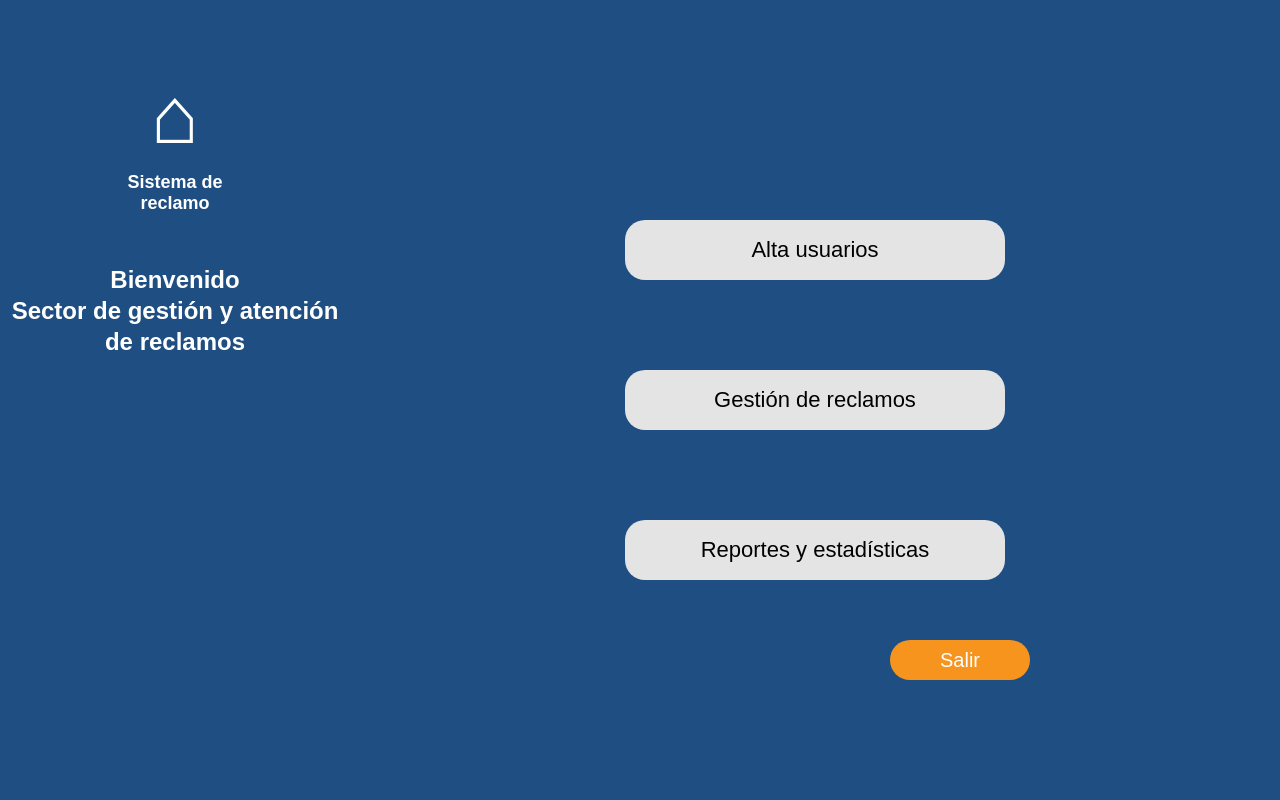
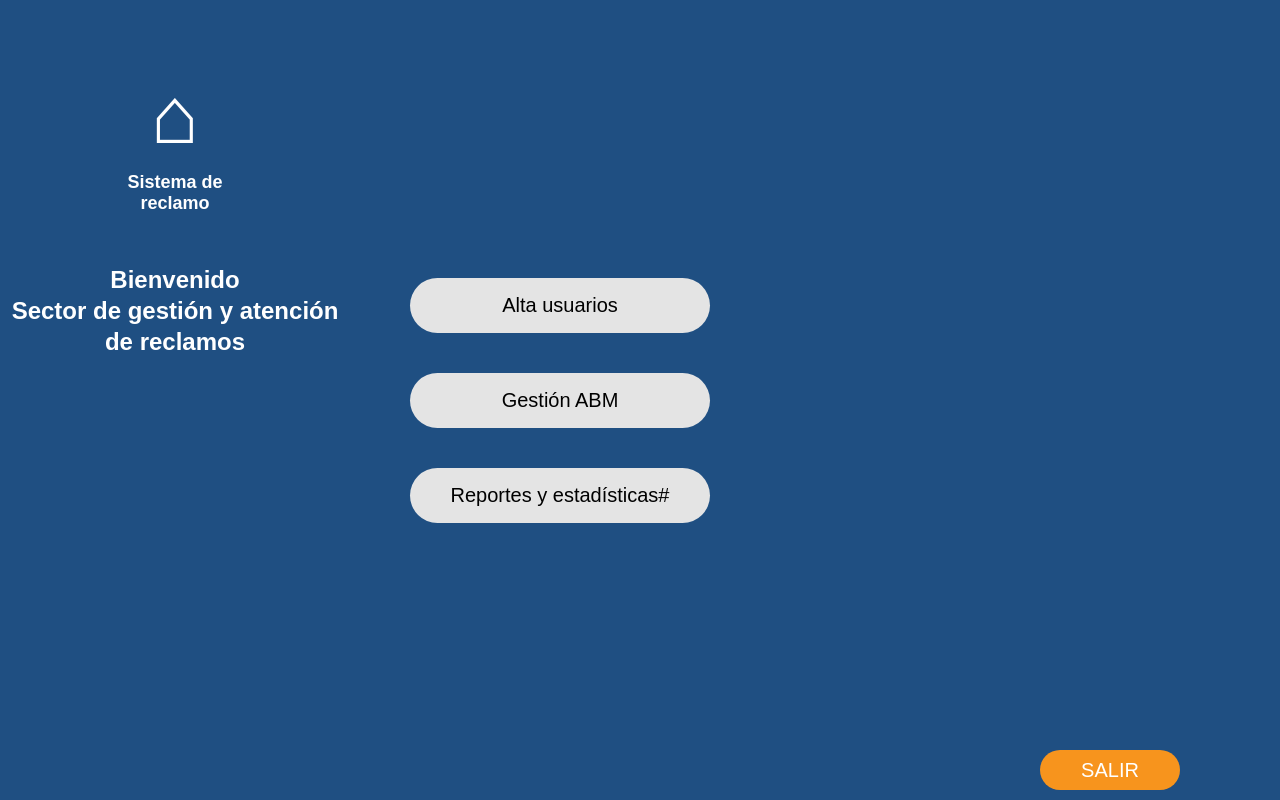
Before and after one commit to Ana2026O/sistema-reclamos, a Django app: page /menu-admin/ in a window 1280 px wide. Run offline with Django 5.2, Linux system fonts and the light colour scheme.

Commit message:
navegacion menu y reporte2

```diff
--- a/reclamos/templates/reclamos/menu_admin.html
+++ b/reclamos/templates/reclamos/menu_admin.html
@@ -72,46 +72,36 @@ body{
 /* PANEL CENTRAL */
 
 .menu{
-
-    margin-left:350px;
-
+    margin-left:350px;   /* mantiene espacio para el panel lateral */
     height:100vh;
-
     display:flex;
-
     flex-direction:column;
-
     justify-content:center;
-
-    align-items:center;
-
-    gap:90px;
+    align-items:flex-start; /* alinea los botones al inicio en vez de al centro */
+    gap:40px;              /* menos separación para que no queden tan lejos */
+    padding-left:60px;     /* agrega un poco de espacio desde el lateral */
 }
 
 .boton{
-
-    width:380px;
-
-    height:60px;
-
+    width:300px;   /* más angosto para que no se vean tan grandes */
+    height:55px;
     border:none;
-
-    border-radius:20px;
-
+    border-radius:100px;
     background:#e4e4e4;
-
-    font-size:22px;
-
+    font-size:20px;
     cursor:pointer;
 }
+
+
+
 
 .salir{
 
     position:absolute;
 
-    right:250px;
+    right:100px;
 
-    bottom:120px;
+    bottom: 10px;
 
     width:140px;
 
@@ -119,7 +109,7 @@ body{
 
     border:none;
 
-    border-radius:20px;
+    border-radius:100px;
 
     background:#f7941d;
 
@@ -128,6 +118,9 @@ body{
     font-size:20px;
 
     cursor:pointer;
+
+
+
 }
 
 </style>
@@ -155,23 +148,35 @@ body{
 
 <div class="menu">
 
-    <button class="boton">
+    <button class="boton" onclick="window.location.href='{% url 'alta_usuario' %}'">
         Alta usuarios
     </button>
 
-    <button class="boton">
-        Gestión de reclamos
+    <button class="boton" onclick="window.location.href='{% url 'panel_control' %}'">
+        Gestión ABM
     </button>
 
-    <button class="boton">
-        Reportes y estadísticas
-    </button>
+
+
+     <button class="boton" onclick="window.location.href='{% url 'reportes' %}'">
+      Reportes y estadísticas#
+   </button>
+
+
 
 </div>
 
-<button class="salir">
-    Salir
+<button class="salir" onclick="window.location.href='{% url 'inicio' %}'">
+    SALIR
 </button>
+
+
+
+
+
+</div>
+
+
 
 </body>
 </html>
--- a/reclamos/urls.py
+++ b/reclamos/urls.py
@@ -15,11 +15,16 @@ urlpatterns = [
 
     path('menu-admin/', views.menu_admin, name='menu_admin'),
 
-    path('alta-usuario/', views.alta_usuario, name='alta_usuario'),
+   #path('alta-usuario/', views.alta_usuario, name='alta_usuario'),
 
-    path('panel/', views.panel_control, name='panel_control'),
+  # path('panel/', views.panel_control, name='panel_control'),
 
     path('detalle/<int:reclamo_id>/', views.detalle_reclamo, name='detalle_reclamo'),
 
-    path('pdf/<int:reclamo_id>/', views.descargar_pdf, name='descargar_pdf'),  # ✅ nueva ruta
+    path('pdf/<int:reclamo_id>/', views.descargar_pdf, name='descargar_pdf'),
+
+
+    path('alta_usuario/', views.alta_usuario, name='alta_usuario'),
+    path('panel_control/', views.panel_control, name='panel_control'),
+    path('reportes/', views.reportes, name='reportes'),
 ]
--- a/reclamos/views.py
+++ b/reclamos/views.py
@@ -1,182 +1,78 @@
 from django.shortcuts import render, redirect, get_object_or_404
 from django.http import HttpResponse
-from .forms import ReclamoForm
-from .models import Reclamo
+from django.contrib.auth import authenticate, login
+from django.contrib.auth.models import User
+from django import forms
 from reportlab.pdfgen import canvas
 from reportlab.lib.pagesizes import A4
 from reportlab.lib.units import cm
-from django.contrib.auth import authenticate, login   # ✅ IMPORTANTE
-from django.shortcuts import render, redirect
+
+from .forms import ReclamoForm, UsuarioForm
+from .models import Reclamo
 
 
-
-
+# ---------------- INICIO ----------------
 def inicio(request):
     return render(request, 'reclamos/inicio.html')
 
 
-def registrar_reclamo(request):
-
-    if request.method == 'POST':
-
-        form = ReclamoForm(request.POST)
-
-        if form.is_valid():
-
-            print("FORMULARIO VALIDO")
-
-            reclamo = form.save(commit=False)
-
-            from django.contrib.auth.models import User
-            from .models import Estado, Prioridad
-
-            reclamo.usuario = User.objects.first()
-
-            reclamo.estado = Estado.objects.get(
-                nombre='Nuevo'
-            )
-
-            reclamo.prioridad = Prioridad.objects.get(
-                nombre='Media'
-            )
-
-            reclamo.save()
-
-            return redirect('confirmacion_reclamo', reclamo_id=reclamo.id)
-
-        else:
-
-            print("ERRORES DEL FORMULARIO:")
-            print(form.errors)
-
-    else:
-
-        form = ReclamoForm()
-
-    return render(
-        request,
-        'reclamos/registrar_reclamo.html',
-        {'form': form}
-    )
-
-
-def confirmacion_reclamo(request, reclamo_id):
-    reclamo = get_object_or_404(Reclamo, id=reclamo_id)
-    return render(
-        request,
-        'reclamos/confirmacion_reclamo.html',
-        {'reclamo': reclamo}
-    )
-
-
-def consulta_reclamo(request):
-    return render(
-        request,
-        'reclamos/consulta_reclamo.html'
-    )
-
-
-def login_admin(request):
-    return render(
-        request,
-        'reclamos/login.html'
-    )
-
-
-def menu_admin(request):
-    return render(
-        request,
-        'reclamos/menu_admin.html'
-    )
-
-
-def alta_usuario(request):
-    return render(
-        request,
-        'reclamos/alta_usuario.html'
-    )
-
-
-def panel_control(request):
-
-    reclamos = Reclamo.objects.all()
-
-    context = {
-        'reclamos': reclamos,
-        'total': reclamos.count(),
-        'pendientes': reclamos.filter(estado__nombre='Pendiente').count(),
-        'proceso': reclamos.filter(estado__nombre='En Proceso').count(),
-        'resueltos': reclamos.filter(estado__nombre='Resuelto').count(),
-    }
-
-    return render(
-        request,
-        'reclamos/panel_control.html',
-        context
-    )
-
-
-# ✅ Vista corregida para detalle de reclamo
-def detalle_reclamo(request, reclamo_id):
-    reclamo = get_object_or_404(Reclamo, id=reclamo_id)
-    return render(
-        request,
-        'reclamos/detalle_reclamo.html',
-        {'reclamo': reclamo}
-    )
-
-def inicio(request):
-    return render(request, 'reclamos/inicio.html')
-
+# ---------------- RECLAMOS ----------------
 def registrar_reclamo(request):
     if request.method == 'POST':
         form = ReclamoForm(request.POST)
         if form.is_valid():
             print("FORMULARIO VALIDO")
             reclamo = form.save(commit=False)
-
-            from django.contrib.auth.models import User
             from .models import Estado, Prioridad
-
             reclamo.usuario = User.objects.first()
             reclamo.estado = Estado.objects.get(nombre='Nuevo')
             reclamo.prioridad = Prioridad.objects.get(nombre='Media')
-
             reclamo.save()
             return redirect('confirmacion_reclamo', reclamo_id=reclamo.id)
         else:
-            print("ERRORES DEL FORMULARIO:")
-            print(form.errors)
+            print("ERRORES DEL FORMULARIO:", form.errors)
     else:
         form = ReclamoForm()
     return render(request, 'reclamos/registrar_reclamo.html', {'form': form})
+
 
 def confirmacion_reclamo(request, reclamo_id):
     reclamo = get_object_or_404(Reclamo, id=reclamo_id)
     return render(request, 'reclamos/confirmacion_reclamo.html', {'reclamo': reclamo})
 
+
 def consulta_reclamo(request):
     return render(request, 'reclamos/consulta_reclamo.html')
 
+
+# ---------------- LOGIN ADMIN ----------------
 def login_admin(request):
     if request.method == "POST":
         username = request.POST.get("username")
         password = request.POST.get("password")
         user = authenticate(request, username=username, password=password)
 
-        if user is not None:
+        if user is None:
+            error_msg = "Usuario o contraseña inválidos."
+        elif not user.is_active:
+            error_msg = "Tu cuenta está deshabilitada."
+        else:
             login(request, user)
-            return redirect("menu_admin")   # redirige al menú
-        else:
-            return render(request, "reclamos/login.html", {"form": {"errors": True}})
+            return redirect("menu_admin")
+
+        return render(request, "reclamos/login.html", {"error": error_msg})
+
     return render(request, "reclamos/login.html")
 
+
+
+
+# ---------------- MENÚ ADMIN ----------------
 def menu_admin(request):
     return render(request, 'reclamos/menu_admin.html')
 
-def alta_usuario(request):
-    return render(request, 'reclamos/alta_usuario.html')
 
+# ---------------- PANEL DE CONTROL ----------------
 def panel_control(request):
     reclamos = Reclamo.objects.all()
     context = {
@@ -188,11 +84,14 @@ def panel_control(request):
     }
     return render(request, 'reclamos/panel_control.html', context)
 
+
+# ---------------- DETALLE RECLAMO ----------------
 def detalle_reclamo(request, reclamo_id):
     reclamo = get_object_or_404(Reclamo, id=reclamo_id)
     return render(request, 'reclamos/detalle_reclamo.html', {'reclamo': reclamo})
 
-# ✅ Vista PDF
+
+# ---------------- DESCARGAR PDF ----------------
 def descargar_pdf(request, reclamo_id):
     reclamo = get_object_or_404(Reclamo, id=reclamo_id)
 
@@ -227,3 +126,31 @@ def descargar_pdf(request, reclamo_id):
     p.save()
 
     return response
+
+
+# ---------------- ALTA USUARIO ----------------
+def alta_usuario(request, pk=None):
+    if pk:
+        usuario = get_object_or_404(User, pk=pk)
+    else:
+        usuario = None
+
+    if request.method == 'POST':
+        form = UsuarioForm(request.POST, instance=usuario)
+        if form.is_valid():
+            user = form.save(commit=False)
+            if not form.cleaned_data['password']:
+                return render(request, 'alta_usuario.html', {'form': form, 'error': 'La contraseña es obligatoria'})
+            user.set_password(form.cleaned_data['password'])
+            user.save()
+            return redirect('lista_usuarios')
+    else:
+        form = UsuarioForm(instance=usuario)
+
+    return render(request, 'alta_usuario.html', {'form': form})
+
+
+
+
+def reportes(request):
+    return render(request, 'reclamos/reportes.html')
```
Also changed, not shown: reclamos/forms.py (+18 -31 lines), reclamos/templates/reclamos/login.html (+10 -8 lines), reclamos/templates/reclamos/reportes.html (added, +11 -0 lines).
